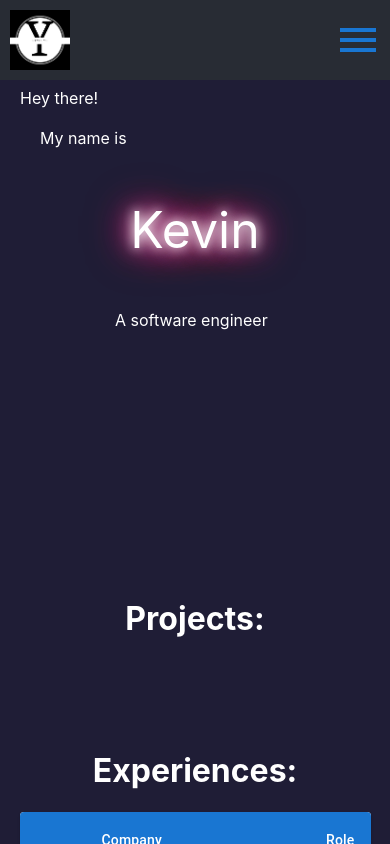
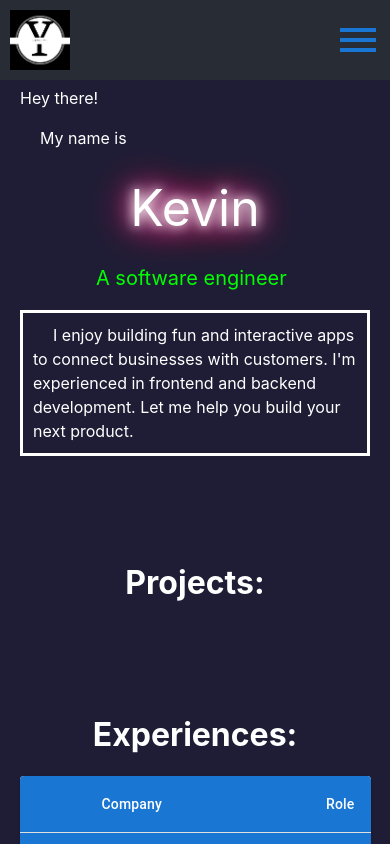
Before and after one commit to KYu-2468/Kevin-portfolio, a React (Create React App) app: page / in a window 390 px wide. Shown: the top 844 px of the page. Built offline with nearby package versions, Linux system fonts and the light colour scheme.

Commit message:
Update styling and CSS in About section

```diff
--- a/src/App.css
+++ b/src/App.css
@@ -125,12 +125,13 @@ body {
     margin-right: 20px;
     line-height: 1.5rem;
   }
-  .neonText {
-    color: #fff;
-    text-shadow: 0 0 7px #fff, 0 0 10px #fff, 0 0 21px #fff, 0 0 42px #0fa,
-      0 0 82px #0fa, 0 0 92px #0fa, 0 0 102px #0fa, 0 0 151px #0fa;
+  .title {
+    color: #00ff00;
+    font-size: 20px;
   }
+
   .glow {
+    line-height: 1rem;
     font-size: 50px;
     color: #fff;
     text-align: center;
--- a/src/sections/About.js
+++ b/src/sections/About.js
@@ -55,16 +55,14 @@ const About = () => {
         </div>
         <Bounce left delay={4000}>
           <Shake delay={5000}>
-            <p>A software engineer</p>
+            <p className="title">A software engineer</p>
           </Shake>
         </Bounce>
-        <Flip delay={6000}>
-          <p style={{ textIndent: "20px", border: "solid", padding: "10px" }}>
-            I enjoy building fun and interactive apps to connect businesses with
-            customers. I'm experienced in frontend and backend development. Let
-            me help you build your next product.
-          </p>
-        </Flip>
+        <p style={{ textIndent: "20px", border: "solid", padding: "10px" }}>
+          I enjoy building fun and interactive apps to connect businesses with
+          customers. I'm experienced in frontend and backend development. Let me
+          help you build your next product.
+        </p>
       </div>
     </div>
   );
```
